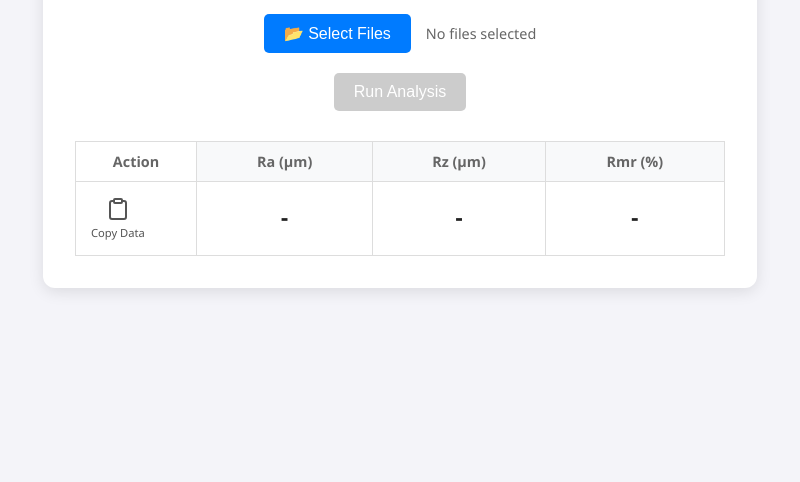
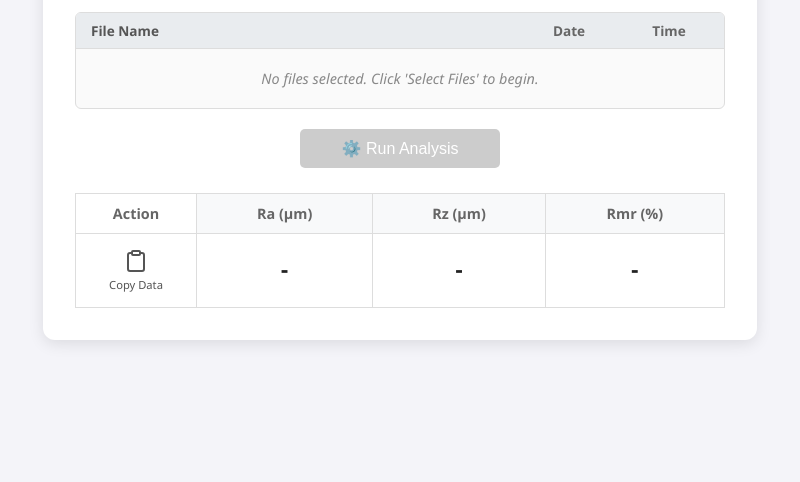
Before and after one commit to webdev-jason/1019-data-extractor, an Electron app: page index.html in a window 800 px wide. Shown: the part 318-800 px from the top of the page. Drawn offline with Linux system fonts and the light colour scheme.

Commit message:
feat(ui): Add detailed file list, timestamps, and state icons - Implemented file peeking in main.js to extract and split creation Date and Time from file headers. - Replaced static file count with a dynamic, scrollable UI list displaying filenames and timestamps to prevent operator duplicate analysis. - Fixed viewport overflow and outer scrollbar issues by locking body scroll and adjusting CSS constraints. - Added state-aware icons (gear/hourglass) to the Analysis button for better visual feedback.

```diff
--- a/index.html
+++ b/index.html
@@ -12,18 +12,29 @@
         <h1>Surface Roughness Average</h1>
         <p>Select .txt files to analyze.</p>
 
-        <div class="button-group">
+        <div class="upload-section">
             <button id="uploadBtn">📂 Select Files</button>
-            <span id="fileCount">No files selected</span>
         </div>
 
-        <button id="analyzeBtn" disabled>Run Analysis</button>
+        <div class="file-list-container">
+            <div class="file-list-header">
+                <span class="col-name">File Name</span>
+                <span class="col-date">Date</span>
+                <span class="col-time">Time</span>
+            </div>
+            <ul id="fileList">
+                <li class="empty-msg">No files selected. Click 'Select Files' to begin.</li>
+            </ul>
+        </div>
+
+        <button id="analyzeBtn" disabled>⚙️ Run Analysis</button>
 
         <div class="table-container">
             <table id="resultsTable">
                 <thead>
                     <tr>
-                        <th class="action-col">Action</th> <th>Ra (µm)</th>
+                        <th class="action-col">Action</th>
+                        <th>Ra (µm)</th>
                         <th>Rz (µm)</th>
                         <th>Rmr (%)</th>
                     </tr>
--- a/renderer.js
+++ b/renderer.js
@@ -1,7 +1,8 @@
 // Grab HTML elements
 const uploadBtn = document.getElementById('uploadBtn');
 const analyzeBtn = document.getElementById('analyzeBtn');
-const fileCountLabel = document.getElementById('fileCount');
+const fileList = document.getElementById('fileList');
+
 const copyBtn = document.getElementById('copyBtn');
 const copyText = copyBtn.querySelector('.btn-text');
 
@@ -24,15 +25,32 @@ uploadBtn.addEventListener('click', async () => {
 
         const files = await window.api.selectFiles();
 
+        fileList.innerHTML = '';
+
         if (files.length > 0) {
-            currentFilePaths = files;
-            fileCountLabel.textContent = `${files.length} files loaded`;
-            fileCountLabel.style.color = 'green';
+            currentFilePaths = files.map(f => f.path);
+
+            files.forEach(file => {
+                const li = document.createElement('li');
+                li.innerHTML = `
+                    <span class="col-name" title="${file.name}">${file.name}</span>
+                    <span class="col-date">${file.date}</span>
+                    <span class="col-time">${file.time}</span>
+                `;
+                fileList.appendChild(li);
+            });
+
             analyzeBtn.disabled = false;
         } else {
-            fileCountLabel.textContent = "No files selected";
+            fileList.innerHTML = '<li class="empty-msg">No files selected. Click \'Select Files\' to begin.</li>';
             analyzeBtn.disabled = true;
+            currentFilePaths = [];
         }
+
+        valRa.textContent = "-";
+        valRz.textContent = "-";
+        valRmr.textContent = "-";
+
     } catch (err) {
         console.error("Error in selectFiles:", err);
     }
@@ -42,13 +60,13 @@ uploadBtn.addEventListener('click', async () => {
 analyzeBtn.addEventListener('click', async () => {
     if (currentFilePaths.length === 0) return;
 
-    analyzeBtn.textContent = "Processing...";
+    // State: Processing
+    analyzeBtn.textContent = "⏳ Processing...";
     analyzeBtn.disabled = true;
 
     try {
         const data = await window.api.analyzeData(currentFilePaths);
 
-        // Update the Table Cells
         valRa.textContent = data.Ra;
         valRz.textContent = data.Rz;
         valRmr.textContent = data.Rmr;
@@ -57,7 +75,8 @@ analyzeBtn.addEventListener('click', async () => {
         console.error("Error during analysis:", error);
         alert("Analysis failed. See console for details.");
     } finally {
-        analyzeBtn.textContent = "Run Analysis";
+        // State: Reset back to default
+        analyzeBtn.textContent = "⚙️ Run Analysis";
         analyzeBtn.disabled = false;
     }
 });
@@ -68,38 +87,26 @@ copyBtn.addEventListener('click', () => {
     const rz = valRz.textContent;
     const rmr = valRmr.textContent;
 
-    // Check if there is data to copy
     if(ra === '-' || rz === '-' || rmr === '-') {
         alert("Please run analysis first.");
         return;
     }
 
-    // --- FIX FOR EXCEL PERCENTAGE ---
-    // Excel expects "0.82" to display "82%".
-    // We must divide the Rmr value by 100 before copying.
     let rmrForClipboard = rmr;
     const rmrNumber = parseFloat(rmr);
 
     if (!isNaN(rmrNumber)) {
-        // Divide by 100 so Excel reads it correctly (e.g., 82.95 becomes 0.8295)
         rmrForClipboard = (rmrNumber / 100).toString();
     }
-    // -------------------------------
 
-    // Create a Tab-Separated String for Excel
-    // \t = Tab (Next Column)
     const excelString = `${ra}\t${rz}\t${rmrForClipboard}`;
 
-    // Write to Clipboard
     navigator.clipboard.writeText(excelString).then(() => {
-        // Visual Feedback
         const originalText = copyText.textContent;
-        const originalColor = copyBtn.style.color;
 
         copyText.textContent = "Copied!";
         copyBtn.classList.add('copied');
 
-        // Reset after 2 seconds
         setTimeout(() => {
             copyText.textContent = originalText;
             copyBtn.classList.remove('copied');
--- a/style.css
+++ b/style.css
@@ -14,7 +14,10 @@ body {
     display: flex;
     justify-content: center;
     align-items: center;
-    height: 100vh;
+    /* Using min-height and padding prevents outer scrollbars on normal screens */
+    min-height: 100vh;
+    padding: 20px;
+    box-sizing: border-box;
 }
 
 .container {
@@ -22,7 +25,7 @@ body {
     padding: 2rem;
     border-radius: 12px;
     box-shadow: 0 4px 15px rgba(0,0,0,0.1);
-    width: 650px; /* Made slightly wider for the extra column */
+    width: 650px;
     text-align: center;
 }
 
@@ -31,15 +34,81 @@ h1 {
     color: var(--text-dark);
 }
 
-.button-group {
-    margin: 20px 0;
-    display: flex;
-    align-items: center;
-    justify-content: center;
-    gap: 15px;
+.upload-section {
+    margin: 15px 0;
 }
 
-/* Main Buttons (Select / Analyze) */
+/* File List Styling */
+.file-list-container {
+    margin: 15px 0 20px 0;
+    border: 1px solid #ddd;
+    border-radius: 6px;
+    background: #fafafa;
+    text-align: left;
+    max-height: 220px;
+    overflow-y: auto;
+}
+
+.file-list-header {
+    display: flex;
+    padding: 8px 15px;
+    background: #e9ecef;
+    font-weight: bold;
+    font-size: 0.85rem;
+    color: #555;
+    border-bottom: 1px solid #ddd;
+    position: sticky;
+    top: 0;
+}
+
+#fileList {
+    list-style: none;
+    padding: 0;
+    margin: 0;
+}
+
+#fileList li {
+    display: flex;
+    padding: 8px 15px;
+    border-bottom: 1px solid #eee;
+    font-size: 0.9rem;
+    color: #333;
+}
+
+#fileList li:last-child {
+    border-bottom: none;
+}
+
+.col-name {
+    flex: 1;
+    white-space: nowrap;
+    overflow: hidden;
+    text-overflow: ellipsis;
+    padding-right: 15px;
+}
+
+/* Specific formatting for the separated Date and Time */
+.col-date {
+    width: 90px;
+    color: #666;
+    text-align: center;
+}
+
+.col-time {
+    width: 80px;
+    color: #666;
+    text-align: center;
+    margin-left: 15px; /* Creates the space between Date and Time */
+}
+
+.empty-msg {
+    justify-content: center !important;
+    color: #888 !important;
+    font-style: italic;
+    padding: 20px !important;
+}
+
+/* Main Buttons */
 button:not(.icon-btn) {
     padding: 10px 20px;
     font-size: 16px;
@@ -60,14 +129,13 @@ button:disabled {
     cursor: not-allowed;
 }
 
-#fileCount {
-    font-size: 0.9rem;
-    color: #666;
+#analyzeBtn {
+    width: 200px;
 }
 
 /* Table Styling */
 .table-container {
-    margin-top: 30px;
+    margin-top: 25px;
     display: flex;
     justify-content: center;
 }
@@ -95,13 +163,11 @@ td {
     vertical-align: middle;
 }
 
-/* Specific styling for the Action column */
 .action-col {
     width: 100px;
     background-color: #fff;
 }
 
-/* Copy Icon Button Styling */
 .icon-btn {
     background: none;
     border: none;
@@ -114,6 +180,7 @@ td {
     padding: 5px;
     border-radius: 4px;
     transition: all 0.2s ease;
+    width: 100%;
 }
 
 .icon-btn:hover {
@@ -131,10 +198,9 @@ td {
 
 .btn-text {
     font-size: 0.7rem;
-    font-family: 'Segoe UI', sans-serif; /* Reset font for text */
+    font-family: 'Segoe UI', sans-serif;
 }
 
-/* Animation class for when copy is successful */
 .copied {
     color: var(--success) !important;
 }
```
Also changed, not shown: main.js (+42 -11 lines).
